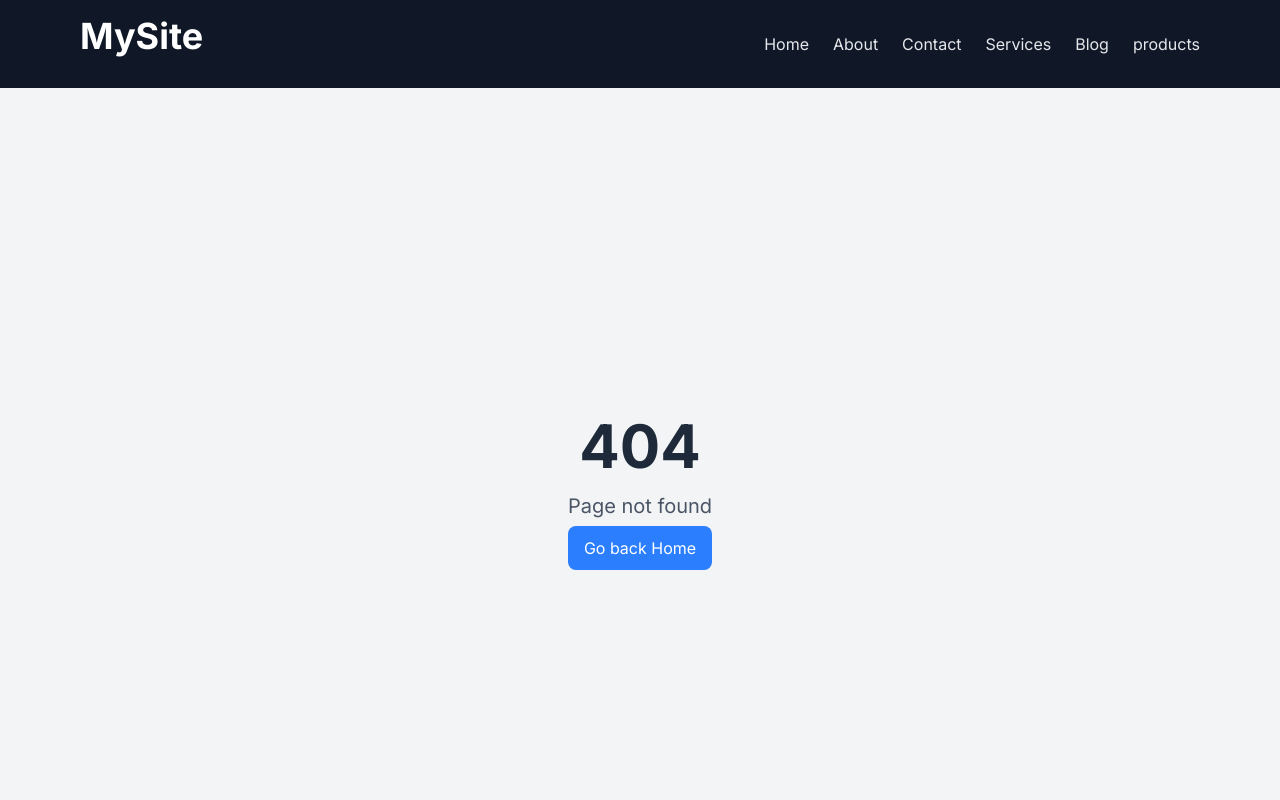
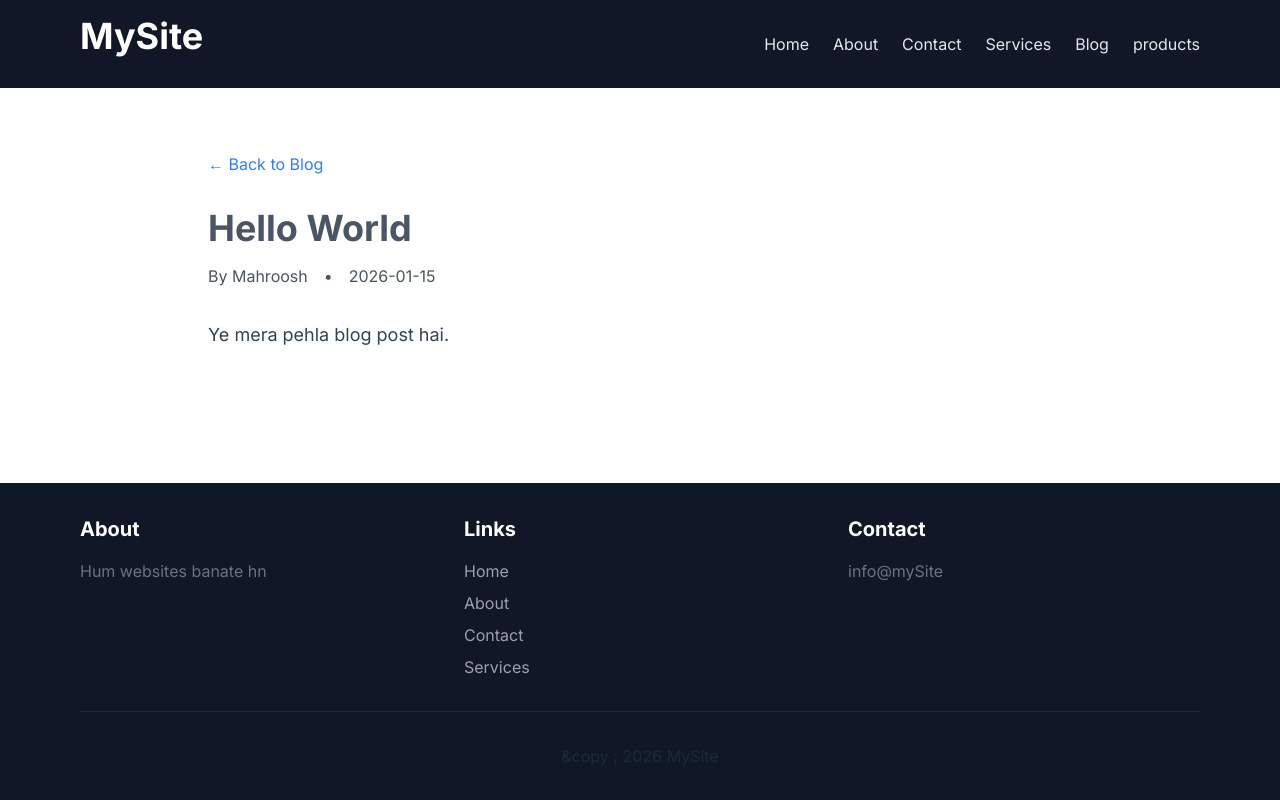
Before and after one commit to MahrooshNaeemAnwar/learning-Nextjs, a Next.js app in the folder my-first-next-app/: page /blog/hello-world in a window 1280 px wide. Before the commit this address had no page. Shown: the top 800 px of the page. Built offline with nearby package versions, Linux system fonts and the light colour scheme.

Commit message:
Add blog pages with dynamic routing

```diff
--- /dev/null
+++ b/my-first-next-app/app/blog/[slug]/page.tsx
@@ -0,0 +1,72 @@
+import Link from "next/link";
+
+const posts = [
+  {
+    slug: "hello-world",
+    title: "Hello World",
+    content: "Ye mera pehla blog post hai.",
+    author: "Mahroosh",
+    date: "2026-01-15",
+  },
+  {
+    slug: "tailwind-css-tips",
+    title: "Tailwind CSS Tips",
+    content: "Tailwind CSS use karne ke tips aur tricks.",
+    author: "Mahroosh",
+    date: "2026-01-20",
+  },
+  {
+    slug: "nextjs-basics",
+    title: "Next.js Basics",
+    content: "Next.js seekhne ki shuruaat.",
+    author: "Mahroosh",
+    date: "2026-01-25",
+  },
+];
+
+export async function generateStaticParams() {
+  return posts.map((post) => ({
+    slug: post.slug,
+  }));
+}
+
+export default async function BlogPost({
+  params,
+}: {
+  params: Promise<{ slug: string }>;
+}) {
+  const { slug } = await params;
+  const post = posts.find((p) => p.slug === slug);
+
+  if (!post) {
+    return (
+      <div className="min-h-screen flex flex-col items-center justify-center">
+        <h1 className="text-4xl font-bold mb-4">404 - Post Not Found</h1>
+        <Link href="/blog" className="text-blue-500 hover:underline">
+          ← Back to Blog
+        </Link>
+      </div>
+    );
+  }
+
+  return (
+    <div className="max-w-4xl mx-auto px-4 py-16">
+      <Link
+        href="/blog"
+        className="text-blue-500 hover:underline mb-8 block"
+      >
+        ← Back to Blog
+      </Link>
+
+      <article>
+        <h1 className="text-4xl text-gray-600 font-bold mb-4">{post.title}</h1>
+        <div className="flex gap-4 text-gray-600 mb-8">
+          <span>By {post.author}</span>
+          <span>•</span>
+          <span>{post.date}</span>
+        </div>
+        <p className="text-lg text-gray-700 leading-relaxed">{post.content}</p>
+      </article>
+    </div>
+  );
+}
--- /dev/null
+++ b/my-first-next-app/app/blog/page.tsx
@@ -0,0 +1,44 @@
+import Link from "next/link";
+
+const posts = [
+  {
+    slug: "hello-world",
+    title: "Hello World",
+    excerpt: "Ye mera pehla blog post hai.",
+    date: "2026-01-15",
+  },
+  {
+    slug: "tailwind-css-tips",
+    title: "Tailwind CSS Tips",
+    excerpt: "Tailwind CSS use karne ke tips.",
+    date: "2026-01-20",
+  },
+  {
+    slug: "nextjs-basics",
+    title: "Next.js Basics",
+    excerpt: "Next.js seekhne ki shuruaat.",
+    date: "2026-01-25",
+  },
+];
+
+export default function Blog() {
+  return (
+    <div className="max-w-4xl mx-auto px-4 py-16">
+      <h1 className="text-4xl font-bold mb-8">Blog</h1>
+
+      <div className="space-y-6">
+        {posts.map((post) => (
+          <Link
+            key={post.slug}
+            href={`/blog/${post.slug}`}
+            className="block bg-white p-6 rounded-lg shadow-md hover:shadow-lg transition-shadow"
+          >
+            <h2 className="text-2xl  text-gray-800 font-bold mb-2">{post.title}</h2>
+            <p className="text-gray-600 mb-2">{post.excerpt}</p>
+            <span className="text-sm text-gray-500">{post.date}</span>
+          </Link>
+        ))}
+      </div>
+    </div>
+  );
+}
```
